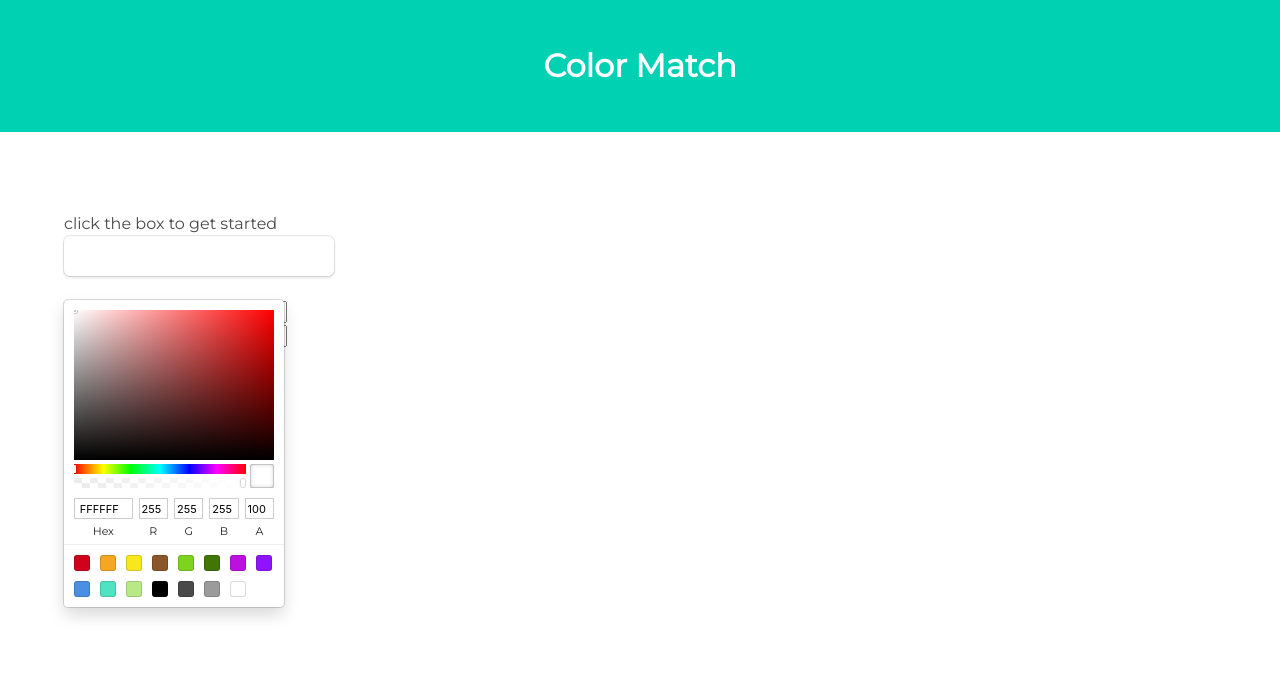
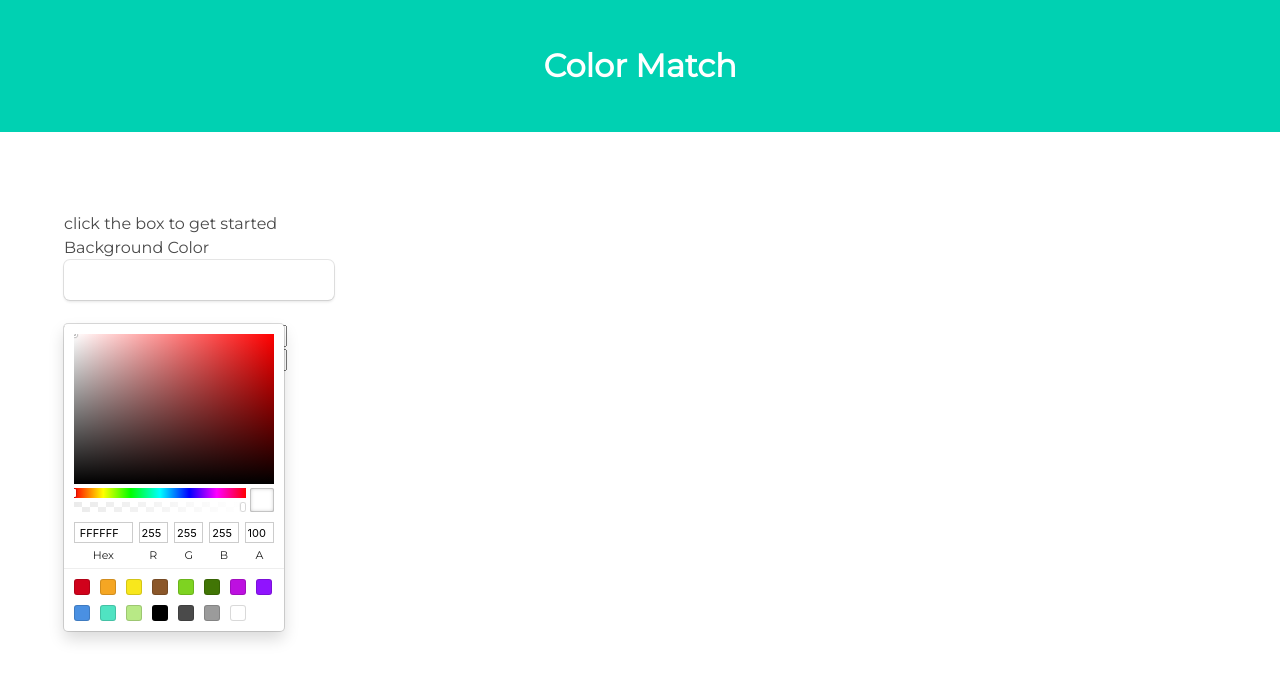
Before and after one commit to JavaScriptErika/colormatch, a React (Create React App) app: page / in a window 1280 px wide. Both pictures are taken after a click on the element 199 px from the left and 256 px from the top of the page. Shown: the top 680 px of the page. Built offline with nearby package versions, Linux system fonts and the light colour scheme.

Commit message:
rename component, add in functionality for alpha selection

```diff
--- a/src/components/App.js
+++ b/src/components/App.js
@@ -1,14 +1,19 @@
 import React from 'react'
 import Header from './Header'
-import FirstColumnColorSelector from './FirstColumnColorSelector'
+import BackgroundColorSelector from './BackgroundColorSelector'
 
 const App = () => {
     return(
         <div>
             <Header />
-            <FirstColumnColorSelector />
 
+            <div className="container mt-5">
+                <div className="columns">
+                    <BackgroundColorSelector />
+                </div>
             </div>
+
+        </div>
     )
 }
 
--- /dev/null
+++ b/src/components/BackgroundColorSelector.js
@@ -0,0 +1,70 @@
+import React from 'react'
+import { SketchPicker } from 'react-color'
+
+class BackgroundColorSelector extends React.Component {
+
+    state = {
+        background : '#fff',
+        displayColorPicker: false,
+        rgba : {
+            r: '255',
+            g: '255',
+            b: '255',
+            a: '1'
+        }
+    }
+
+
+    handleChangeComplete = (color) => {
+        this.setState({
+            background: color.hex,
+            rgba: color.rgb
+        })
+
+        console.log(color.rgb)
+    }
+
+    handleClick = () => {
+        this.setState(prevState => {
+            return {
+            displayColorPicker: !prevState.displayColorPicker
+            }
+        })
+
+        console.log(this.state.displayColorPicker)
+    }
+
+    render(){
+
+        let showPicker;
+
+        if (this.state.displayColorPicker) {
+            showPicker = <SketchPicker color={this.state.rgba} onChangeComplete={this.handleChangeComplete} style={{ position: 'absolute'}}/>
+        }
+
+        return(
+                <div className="column is-one-quarter">
+                    <p>click the box to get started</p>
+                    <h5>Background Color</h5>
+                    <div className="box"
+                            style={{backgroundColor: `rgba(${this.state.rgba.r}, ${this.state.rgba.g}, ${this.state.rgba.b}, ${this.state.rgba.a})`}}
+                            onClick={this.handleClick}
+                    >
+                    </div>
+                    {showPicker}
+                    <input
+                        value={this.state.background}
+                    />
+                    <br/>
+                    <input
+                        value={`rgba(${this.state.rgba.r}, ${this.state.rgba.g}, ${this.state.rgba.b}, ${this.state.rgba.a})`}
+                        readOnly
+                    />
+
+                </div>
+
+        )
+    }
+}
+
+export default BackgroundColorSelector
--- a/src/components/FirstColumnColorSelector.js
+++ /dev/null
@@ -1,69 +0,0 @@
-import React from 'react'
-import { SketchPicker } from 'react-color'
-
-class FirstColumnColorSelector extends React.Component {
-
-    state = {
-        background : '#fff',
-        displayColorPicker: false,
-        rgba : {
-            r: '255',
-            g: '255',
-            b: '255',
-            a: '1'
-        }
-    }
-
-    handleChangeComplete = (color) => {
-        this.setState({
-            background: color.hex,
-            rgba: color.rgb
-        })
-    }
-
-    handleClick = () => {
-        this.setState(prevState => {
-            return {
-            displayColorPicker: !prevState.displayColorPicker
-            }
-        })
-
-        console.log(this.state.displayColorPicker)
-    }
-
-    render(){
-
-        let showPicker;
-
-        if (this.state.displayColorPicker) {
-            showPicker = <SketchPicker color={this.state.background} onChangeComplete={this.handleChangeComplete} style={{ position: 'absolute'}}/>
-        }
-
-
-        return(
-            <div className="container mt-5">
-                <div className="columns">
-                    <div className="column is-one-quarter">
-                        <p>click the box to get started</p>
-                        <div className="box"
-                             style={{backgroundColor: this.state.background}}
-                             onClick={this.handleClick}
-                        >
-                        </div>
-                        {showPicker}
-                        <input
-                            value={this.state.background}
-                        />
-                        <br/>
-                        <input
-                            value={`rgba(${this.state.rgba.r}, ${this.state.rgba.g}, ${this.state.rgba.b}, ${this.state.rgba.a})`}
-                        />
-
-                    </div>
-                </div>
-            </div>
-        )
-    }
-}
-
-export default FirstColumnColorSelector
```
